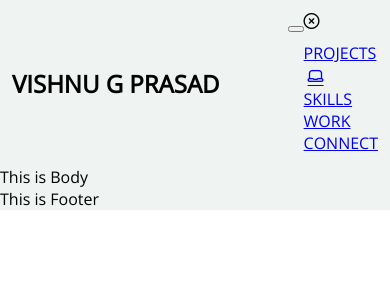
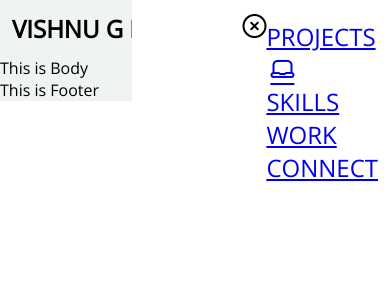
Before and after one commit to vishnugprasad/protfolio, a React (Create React App) app: page / in a window 390 px wide. Both pictures are taken after a click on the button 370 px from the left and 34 px from the top of the page. Shown: the top 300 px of the page. Built offline with nearby package versions, Linux system fonts and the light colour scheme; some icons are missing.

Commit message:
mobile view css update

```diff
--- a/src/components/header/mobile/index.js
+++ b/src/components/header/mobile/index.js
@@ -3,6 +3,7 @@ import "./mobile.css"
 
 function Mobile({isOpen, setIsOpen}) {
   return (
+    <div className='mobile'>
     <div className='close-icon' onClick={()=> setIsOpen(!isOpen)}>
 
       <i class="fi fi-rr-cross-circle "></i>
@@ -34,6 +35,7 @@ function Mobile({isOpen, setIsOpen}) {
       </div>
       </div>
     </div>
+    </div>
   )
 }
 
--- a/src/components/header/mobile/mobile.css
+++ b/src/components/header/mobile/mobile.css
@@ -0,0 +1,18 @@
+.mobile{
+    background-color: rgb(255, 255, 255);
+    height: 100vh;
+    width: 60vw;
+    right: 0px;
+    position: absolute;
+    right: 0px;
+    top: -6px;
+    padding: 18px 12px;
+    display: flex;
+    flex-direction: column;
+}
+
+.close-icon {
+    display: flex;
+    justify-content: flex-end;
+    font-size: 24px;
+}
```
